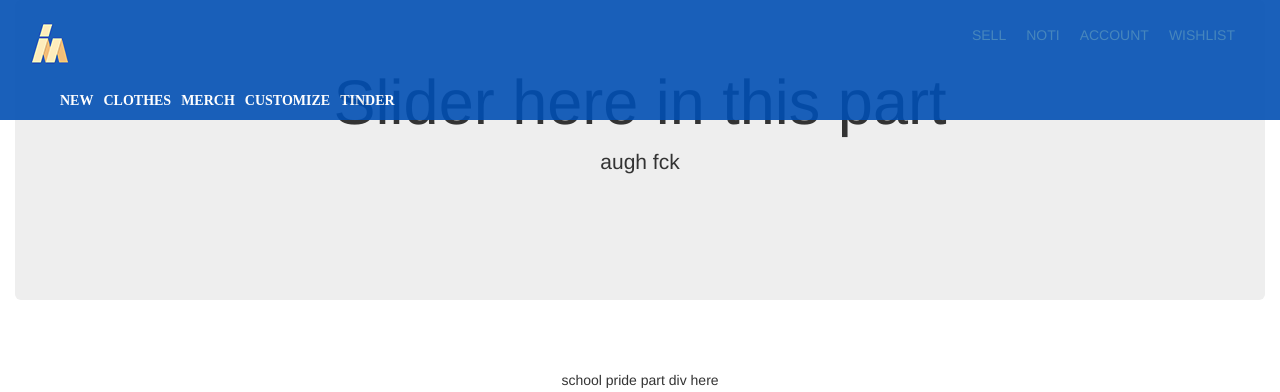
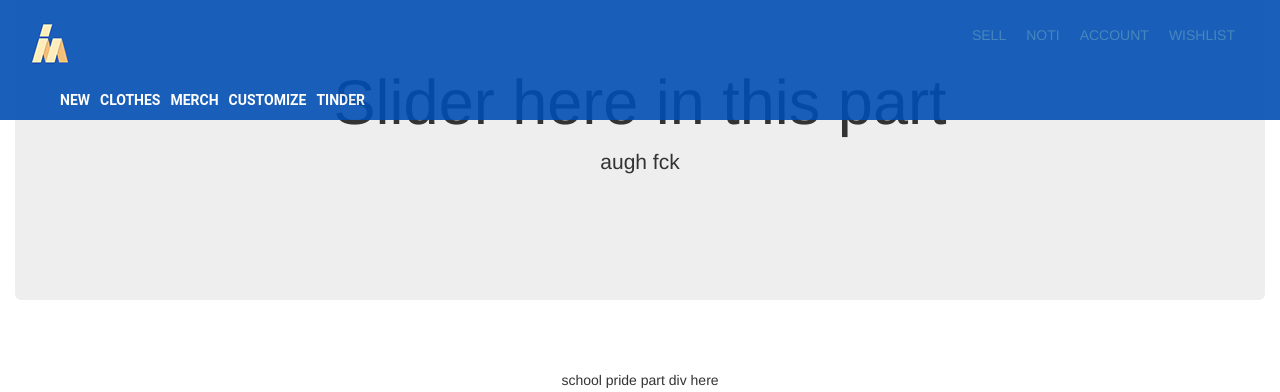
Before and after one commit to joannedaroya/THESIS, a PHP site: page /index.html in a window 1280 px wide. Shown: the top 392 px of the page. Run offline with PHP 8.4, Linux system fonts and the light colour scheme.

Commit message:
Updated Design
- added new font

```diff
--- a/css/design.css
+++ b/css/design.css
@@ -58,7 +58,7 @@ nav ul li a{
     }
 
   #menu ul li a{
-	  font-family: 'Aref Ruqaa', serif;
+	  font-family: 'Roboto', sans-serif;
 	  font-weight: bold;
     color:white;
   }
```
